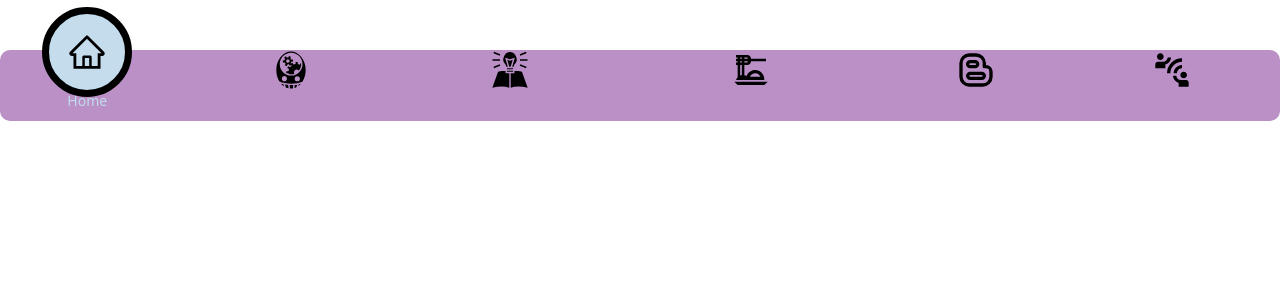
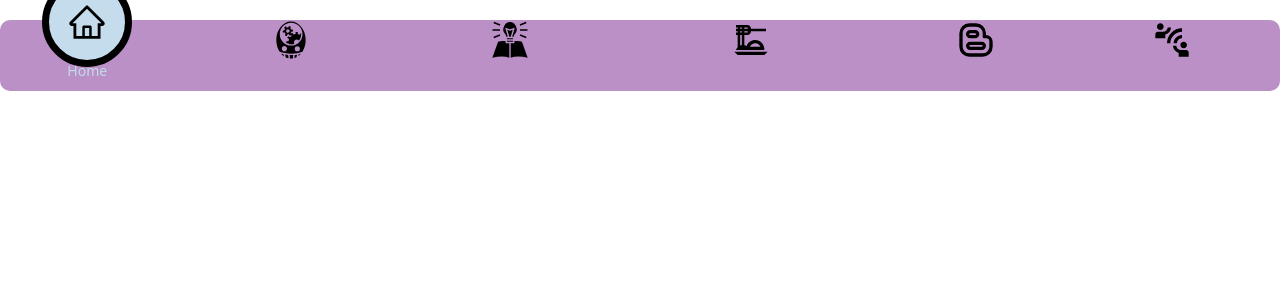
Before and after one commit to Kevinemug/good-vibes, a React (Vite) app: page / in a window 1280 px wide. Shown: the top 300 px of the page. Built offline with nearby package versions, Linux system fonts and the light colour scheme.

Commit message:
new changes

```diff
--- /dev/null
+++ b/src/common/more.jsx
@@ -0,0 +1,19 @@
+// eslint-disable-next-line no-unused-vars
+import React from 'react';
+const More = () => {
+    return ( <>
+
+
+
+
+
+
+
+
+
+
+
+    </> );
+}
+
+export default More;
--- a/src/components/Navigation/navigation.css
+++ b/src/components/Navigation/navigation.css
@@ -17,7 +17,7 @@
     padding-bottom: 10px;
     position: absolute;
     position: fixed;
-    top: 50px;
+    top: 20px;
     left: 0;
     z-index: 2;
     border-radius: 10px;
--- a/src/screens/Recipes/recipe.jsx
+++ b/src/screens/Recipes/recipe.jsx
@@ -4,6 +4,7 @@ import React, { useState, useEffect } from 'react';
 import axios from 'axios';
 import {BsFillSearchHeartFill} from 'react-icons/bs'
 import  imagehero from '../../assets/images/imagehero.jpg'
+import More from '../../common/more';
 
 const Recipe = () => {
 
@@ -165,7 +166,7 @@ setSkeletons(true)
 
 
 </div>
-
+    <More/>
 
     </> );
 }
```
